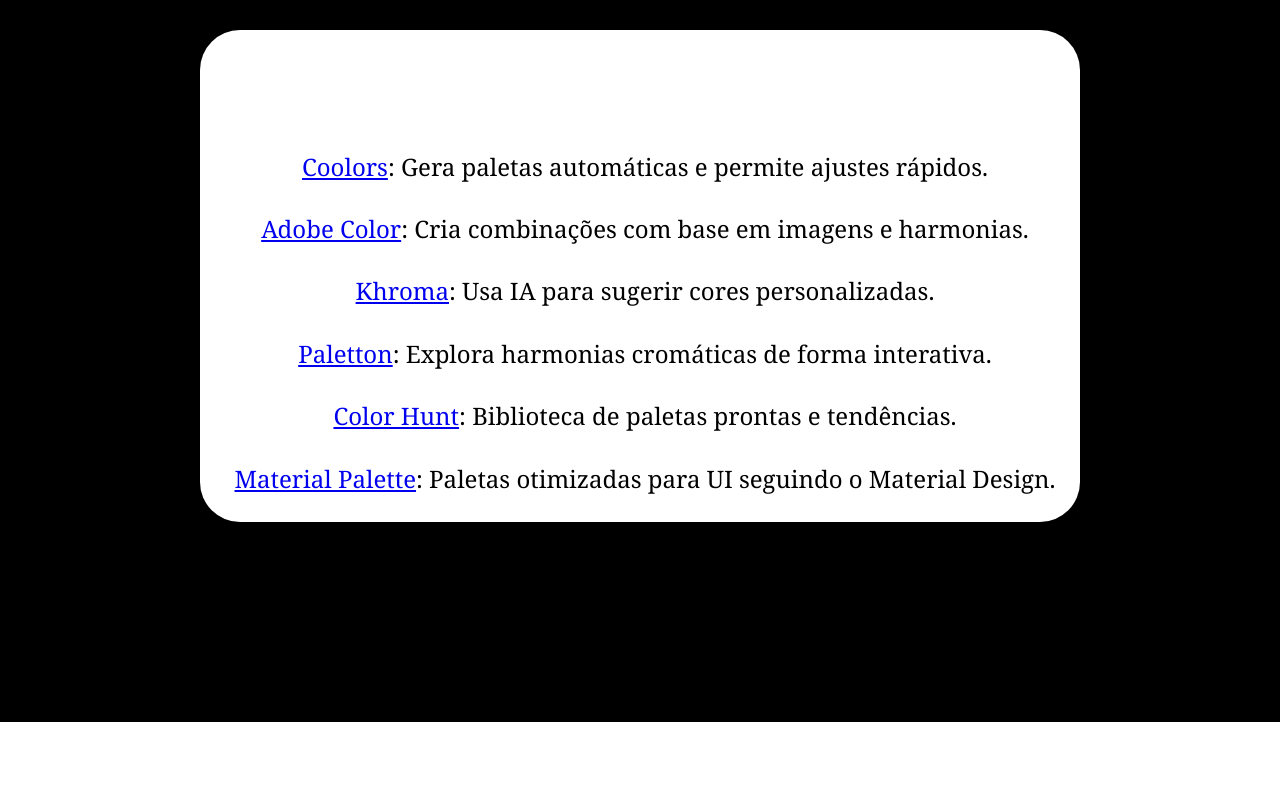
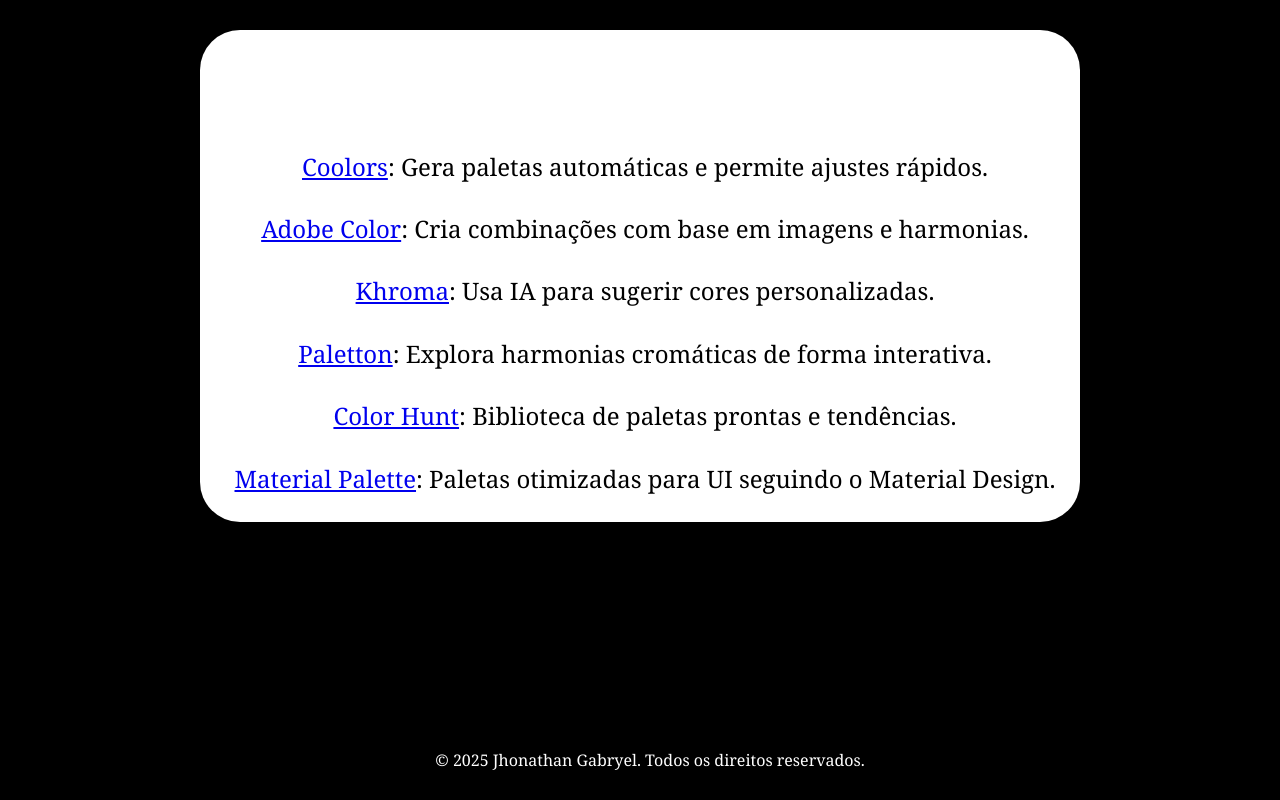
Before and after one commit to jhonathan0/harmonia_cromatica, a plain HTML site: page index.html in a window 1280 px wide. Shown: the part 4577-5377 px from the top of the page. Drawn offline with Linux system fonts and the light colour scheme.

Commit message:
Atualizar o style.css

```diff
--- a/style.css
+++ b/style.css
@@ -3,7 +3,7 @@
     --cor-forte: #ffffff;
     --cor-do-titulo: #000000;
     --cor-do-titulo-secao: #ffffff;
-    --cor-do-background-do-footer: #ffffff;
+    --cor-do-background-do-footer: #000000;
     }
 
     body {
```
